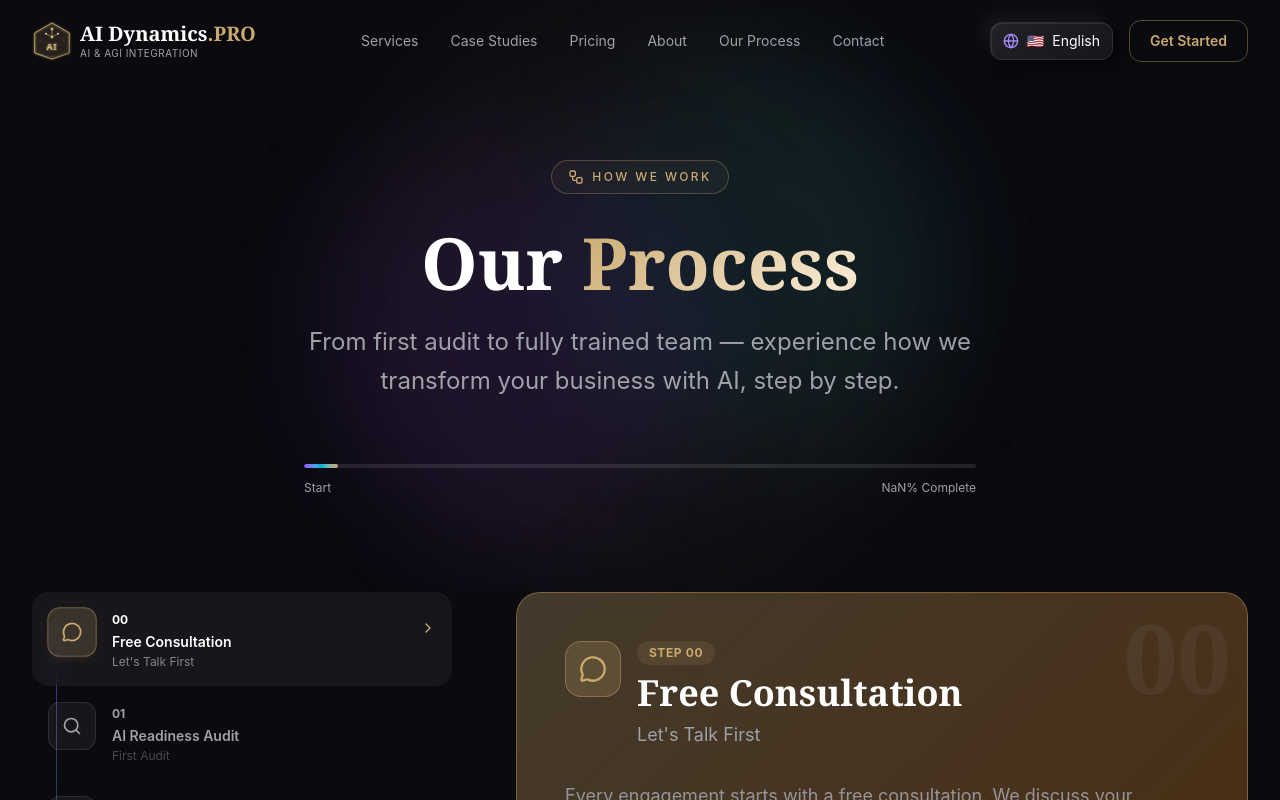
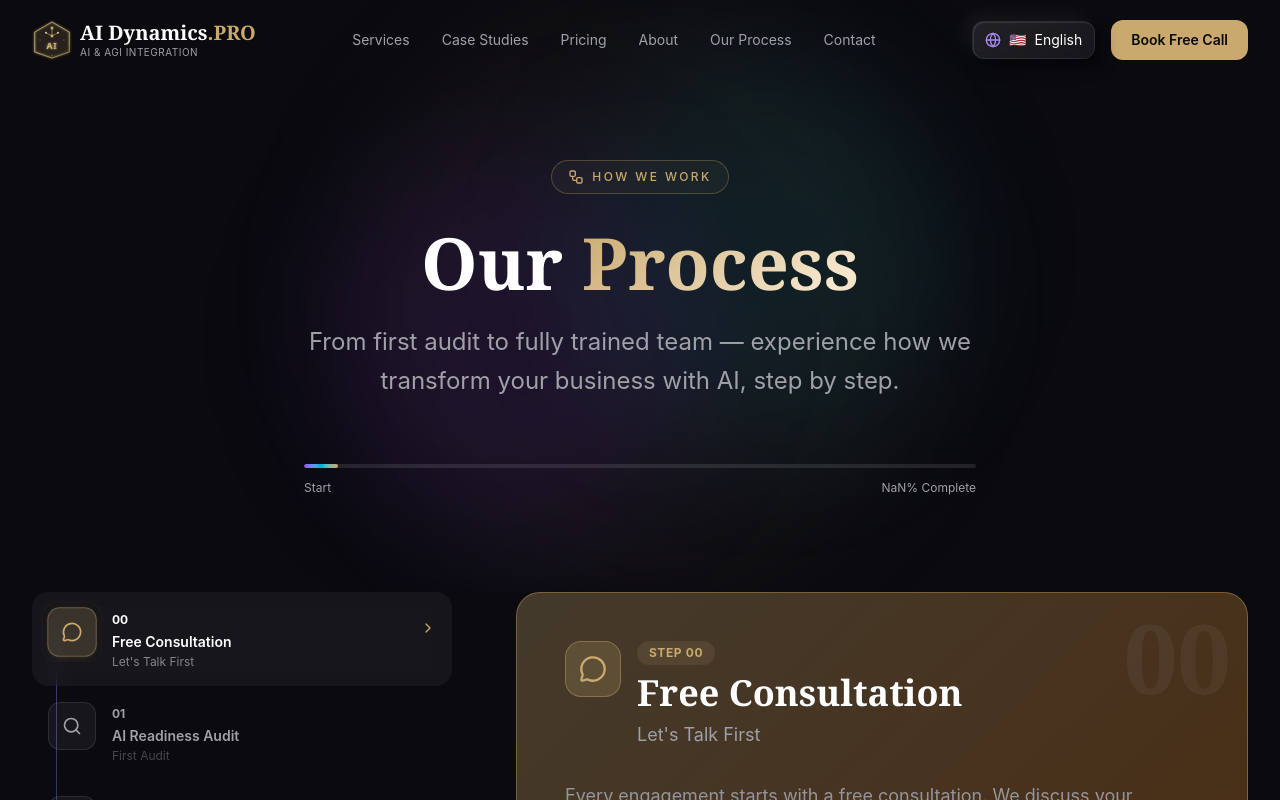
Before and after one commit to Pablodd1/ai-dynamics-v2, a React (Vite) app: page /process in a window 1280 px wide. Shown: the top 800 px of the page. Built offline with nearby package versions, Linux system fonts and the light colour scheme.

Commit message:
feat: update nav CTAs to booking page + add Pricing section

```diff
--- a/src/components/Navigation.tsx
+++ b/src/components/Navigation.tsx
@@ -66,10 +66,10 @@ const Navigation = () => {
               <LanguageToggle />
 
               <a
-                href="#contact"
-                className="hidden sm:flex items-center gap-2 px-5 py-2.5 rounded-xl border border-luxury-gold/40 text-luxury-gold text-sm font-semibold hover:bg-luxury-gold/10 transition-all"
+                href="https://aidynamic.pro/booking"
+                className="hidden sm:flex items-center gap-2 px-5 py-2.5 rounded-xl bg-luxury-gold text-dark text-sm font-semibold hover:bg-luxury-gold-light transition-all"
               >
-                {t('nav.getStarted') as string}
+                Book Free Call
               </a>
 
               {/* Mobile Menu Button */}
@@ -116,14 +116,14 @@ const Navigation = () => {
                   </motion.a>
                 ))}
                 <motion.a
-                  href="#contact"
+                  href="https://aidynamic.pro/booking"
                   initial={{ opacity: 0, x: 20 }}
                   animate={{ opacity: 1, x: 0 }}
                   transition={{ delay: 0.4 }}
                   onClick={() => setIsMobileMenuOpen(false)}
-                  className="mt-4 flex items-center justify-center gap-2 px-6 py-3 rounded-xl border border-luxury-gold/40 text-luxury-gold font-semibold hover:bg-luxury-gold/10 transition-all"
+                  className="mt-4 flex items-center justify-center gap-2 px-6 py-3 rounded-xl bg-luxury-gold text-dark font-semibold hover:bg-luxury-gold-light transition-all"
                 >
-                  {t('nav.getStarted') as string}
+                  Book Free Call
                 </motion.a>
               </div>
             </motion.nav>
```
